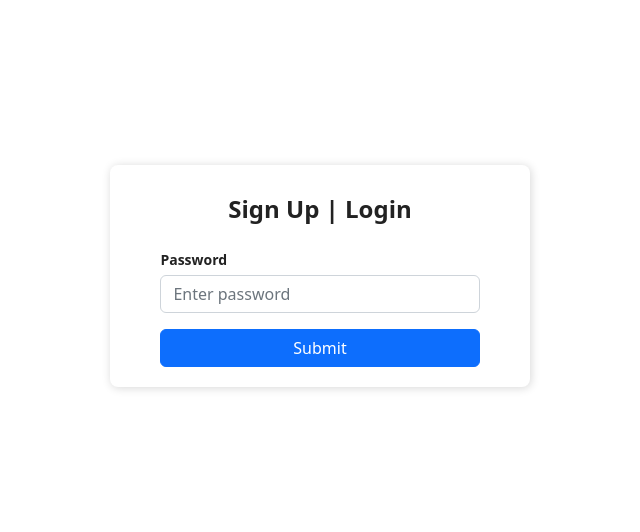
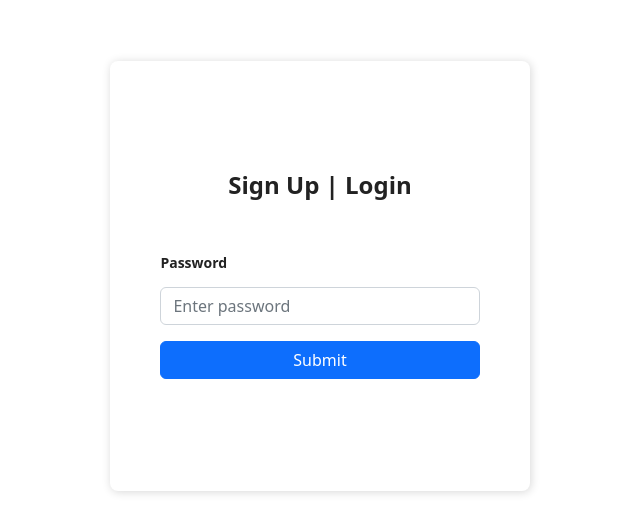
Before and after one commit to AlirezaEiji191379/ASD_Project_FrontEnd, a React (Create React App) app: page /login in a window 1280 px wide. Shown: the part 124-656 px from the top of the page, without its empty margins (320-960 px from the left). Built offline with nearby package versions, Linux system fonts and the light colour scheme.

Commit message:
Update user login styles

```diff
--- a/src/LoginPage/LoginPage.jsx
+++ b/src/LoginPage/LoginPage.jsx
@@ -1,5 +1,5 @@
 import React from "react"
-import './LoginPage.css'
+import '../_styles/UserLogin.css'
 
 class LoginPage extends React.Component {
     render() {
--- a/src/RegistrationPage/Registration.css
+++ /dev/null
@@ -1,35 +0,0 @@
-.Auth-form-container {
-    display: flex;
-    justify-content: center;
-    align-items: center;
-    width: 100vw;
-    height: 100vh;
-}
-
-.Auth-form {
-    width: 420px;
-    box-shadow: rgb(0 0 0 / 16%) 1px 1px 10px;
-    padding-top: 30px;
-    padding-bottom: 20px;
-    border-radius: 8px;
-    background-color: white;
-}
-
-.Auth-form-content {
-    padding-left: 12%;
-    padding-right: 12%;
-}
-
-.Auth-form-title {
-    text-align: center;
-    margin-bottom: 1em;
-    font-size: 24px;
-    color: rgb(34, 34, 34);
-    font-weight: 600;
-}
-
-label {
-    font-size: 14px;
-    font-weight: 600;
-    color: rgb(34, 34, 34);
-}
--- a/src/RegistrationPage/RegistrationPage.jsx
+++ b/src/RegistrationPage/RegistrationPage.jsx
@@ -1,5 +1,5 @@
 import React from "react"
-import './Registration.css'
+import '../_styles/UserLogin.css'
 import {connect} from "react-redux";
 import {userActions} from "../_actions/userActions";
 import {useNavigate} from "react-router-dom";
--- a/src/LoginPage/LoginPage.css
+++ b/src/_styles/UserLogin.css
@@ -8,6 +8,7 @@
 
 .Auth-form {
     width: 420px;
+    height: 430px;
     box-shadow: rgb(0 0 0 / 16%) 1px 1px 10px;
     padding-top: 30px;
     padding-bottom: 20px;
@@ -22,7 +23,8 @@
 
 .Auth-form-title {
     text-align: center;
-    margin-bottom: 1em;
+    margin-bottom: 50px;
+    margin-top: 80px;
     font-size: 24px;
     color: rgb(34, 34, 34);
     font-weight: 600;
@@ -31,5 +33,6 @@
 label {
     font-size: 14px;
     font-weight: 600;
+    padding-bottom: 10px;
     color: rgb(34, 34, 34);
 }
```
